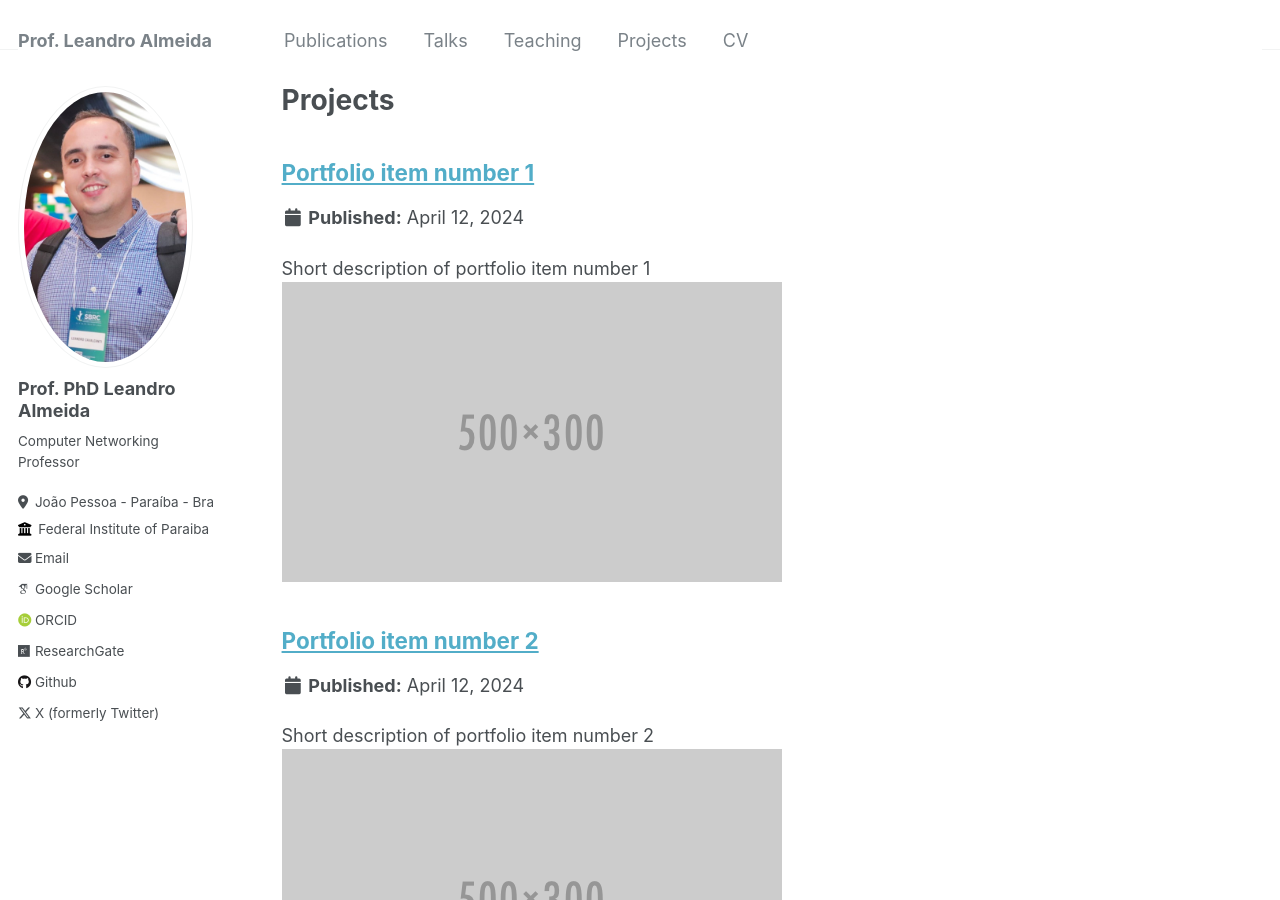
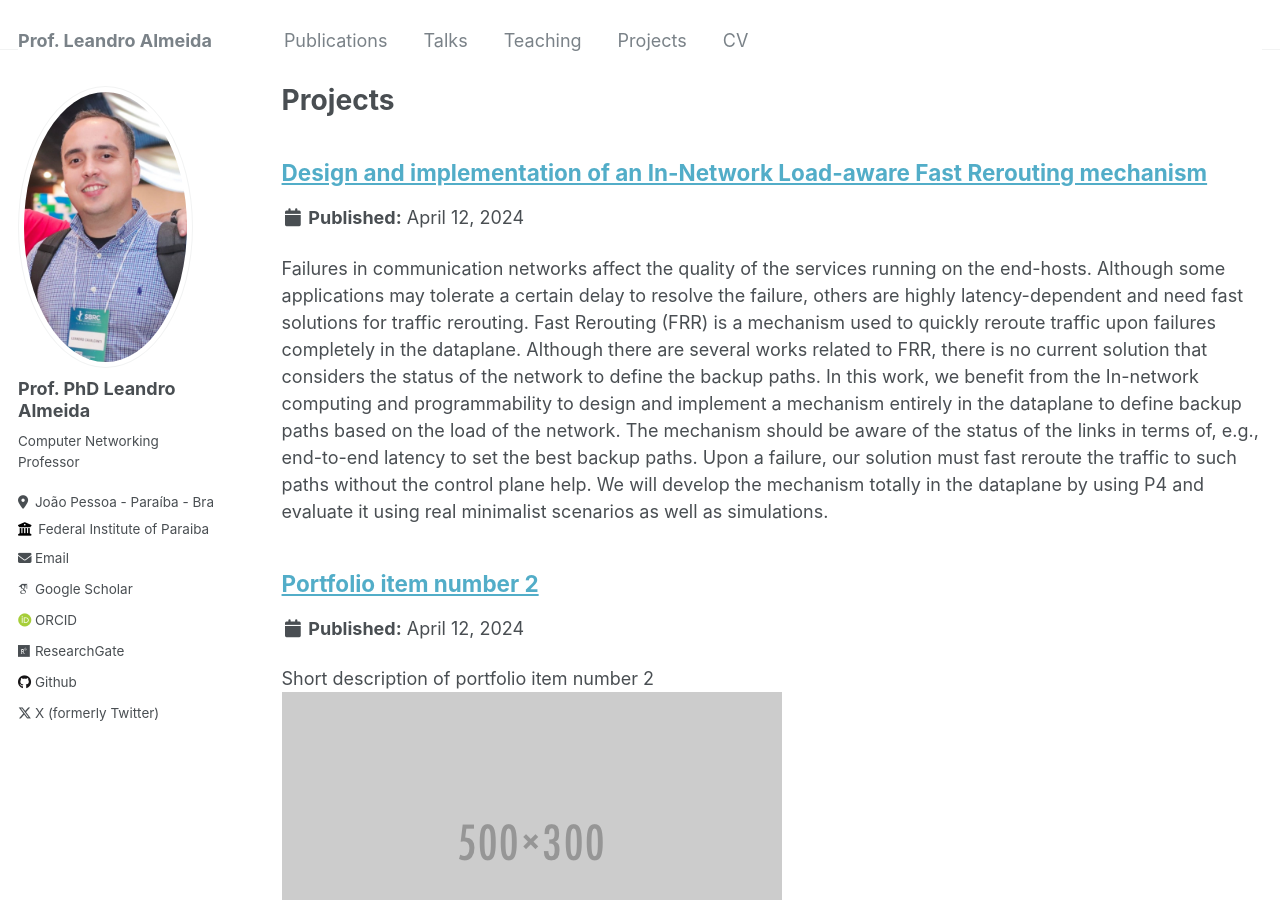
Before and after one commit to leandrocalmeida/leandrocalmeida.github.io, a Jekyll site: the page built from _pages/projects.html, in a window 1280 px wide and 900 px high. Built offline with Jekyll 4.4.1, drawn with Linux system fonts in a browser that asks for light colours; some web fonts are replaced.

Commit message:
Projects update

```diff
--- a/_projects/projects-1.md
+++ b/_projects/projects-1.md
@@ -1,7 +1,5 @@
 ---
-title: "Portfolio item number 1"
-excerpt: "Short description of portfolio item number 1<br/><img src='/images/500x300.png'>"
-collection: portfolio
+title: "Design and implementation of an In-Network Load-aware Fast Rerouting mechanism"
+excerpt: "Failures in communication networks affect the quality of the services running on the end-hosts. Although some applications may tolerate a certain delay to resolve the failure, others are highly latency-dependent and need fast solutions for traffic rerouting. Fast Rerouting (FRR) is a mechanism used to quickly reroute traffic upon failures completely in the dataplane. Although there are several works related to FRR, there is no current solution that considers the status of the network to define the backup paths. In this work, we benefit from the In-network computing and programmability to design and implement a mechanism entirely in the dataplane to define backup paths based on the load of the network. The mechanism should be aware of the status of the links in terms of, e.g., end-to-end latency to set the best backup paths. Upon a failure, our solution must fast reroute the traffic to such paths without the control plane help. We will develop the mechanism totally in the dataplane by using P4 and evaluate it using real minimalist scenarios as well as simulations."
+collection: projects
 ---
-
-This is an item in your portfolio. It can be have images or nice text. If you name the file .md, it will be parsed as markdown. If you name the file .html, it will be parsed as HTML.
```
